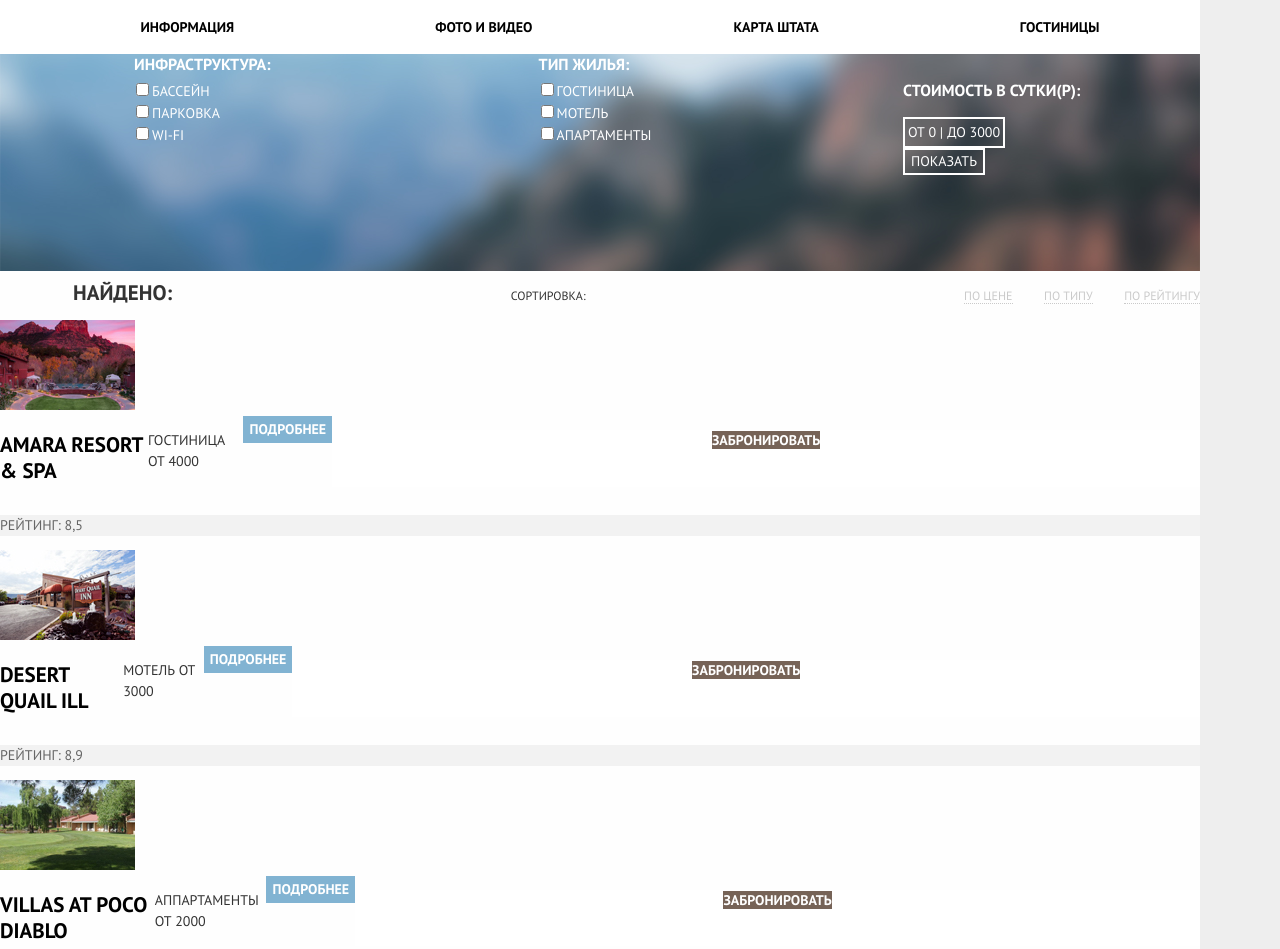
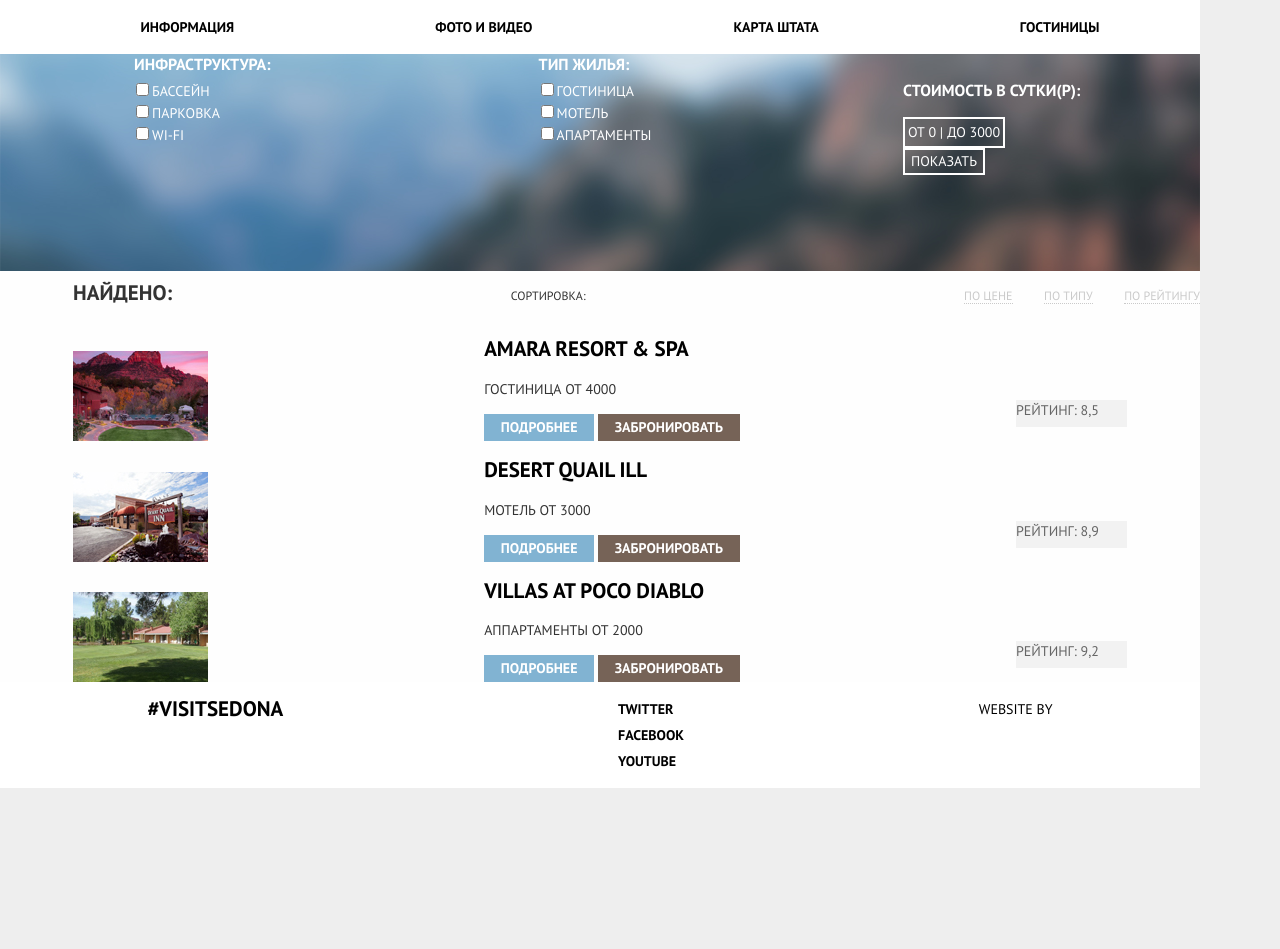
Before and after one commit to BeCoolFool/643945-sedona, a plain HTML site: page inner.html in a window 1280 px wide. Shown: the top 949 px of the page. After the commit the page ends 800 px from the top, so only its background shows below. Drawn offline with Linux system fonts and the light colour scheme.

Commit message:
флексы для второй страницы

```diff
--- a/css/style.css
+++ b/css/style.css
@@ -106,6 +106,7 @@ a {
 	line-height: 26px;
 	font-weight: bold;
 	color: #ffffff;
+	border-width: 0px;
 	background-color: #766357;
 	box-sizing: border-box;
 	width: 574px;
@@ -352,20 +353,24 @@ a {
 	background-color: #5496bd;
 }
 
-.reservation a {
+.reservation_button {
 	font: inherit;
 	text-transform: uppercase;
 	font-weight: bold;
+	border-width: 0px;
 	color: #ffffff;
 	background-color: #766357;
+	box-sizing: border-box;
+	width: 142px;
+	height: 27px;
 }
 
-.reservation a:hover {
+.reservation_button:hover {
 	color: #ffffff;
 	background-color: #604e43;
 }
 
-.reservation a:active {
+.reservation_button:active {
 	color: #928a85;
 	background-color: #503e33;
 }
@@ -481,15 +486,21 @@ a {
 	justify-content: space-between;
 }
 
-hotel_info {
+.hotel_info {
 	padding-left: 73px;
 	display: flex;
-	justify-content: space-around;
+	justify-content: space-between;
+	align-items: flex-end;
 }
 
-.hotel_info_wrapper {
+.hotel_info_wrappe{
+	display: flex;
+	justify-content: flex-end;
+	flex-direction: column;
+}
 
-
-	display: flex;
-	justify-content: center;
+.raiting {
+	margin-right: 73px;
+	width: 111px;
+	height: 27px;
 }
--- a/inner.html
+++ b/inner.html
@@ -61,7 +61,7 @@
 						<h3><a href="#" class="to_hotel_page">Amara resort &amp; spa</a></h3>
 						<p>Гостиница от 4000</p>
 						<button class="button_more" type="button">Подробнее</button>
-					    <p class="reservation"><a href="#">Забронировать</a></p>
+						<button class="reservation_button" type="button">Забронировать</button>
 					</div>
 					<p class="raiting">Рейтинг: 8,5</p>
 				</div>
@@ -71,7 +71,7 @@
 						<h3><a href="#" class="to_hotel_page">Desert Quail ill</a></h3>
 						<p>Мотель от 3000</p>
 						<button class="button_more" type="button">Подробнее</button>
-					    <p class="reservation"><a href="#">Забронировать</a></p>
+						<button class="reservation_button" type="button">Забронировать</button>
 					</div>
 					<p class="raiting">Рейтинг: 8,9</p>
 				</div>
@@ -81,7 +81,7 @@
 						<h3><a href="#" class="to_hotel_page">Villas at Poco Diablo</a></h3>
 						<p>Аппартаменты от 2000</p>
 						<button class="button_more" type="button">Подробнее</button>
-					    <p class="reservation"><a href="#">Забронировать</a></p>
+						<button class="reservation_button" type="button">Забронировать</button>
 					</div>
 					<p class="raiting">Рейтинг: 9,2</p>
 				</div>
```
Lines whose indentation alone changed are shown as unchanged.
